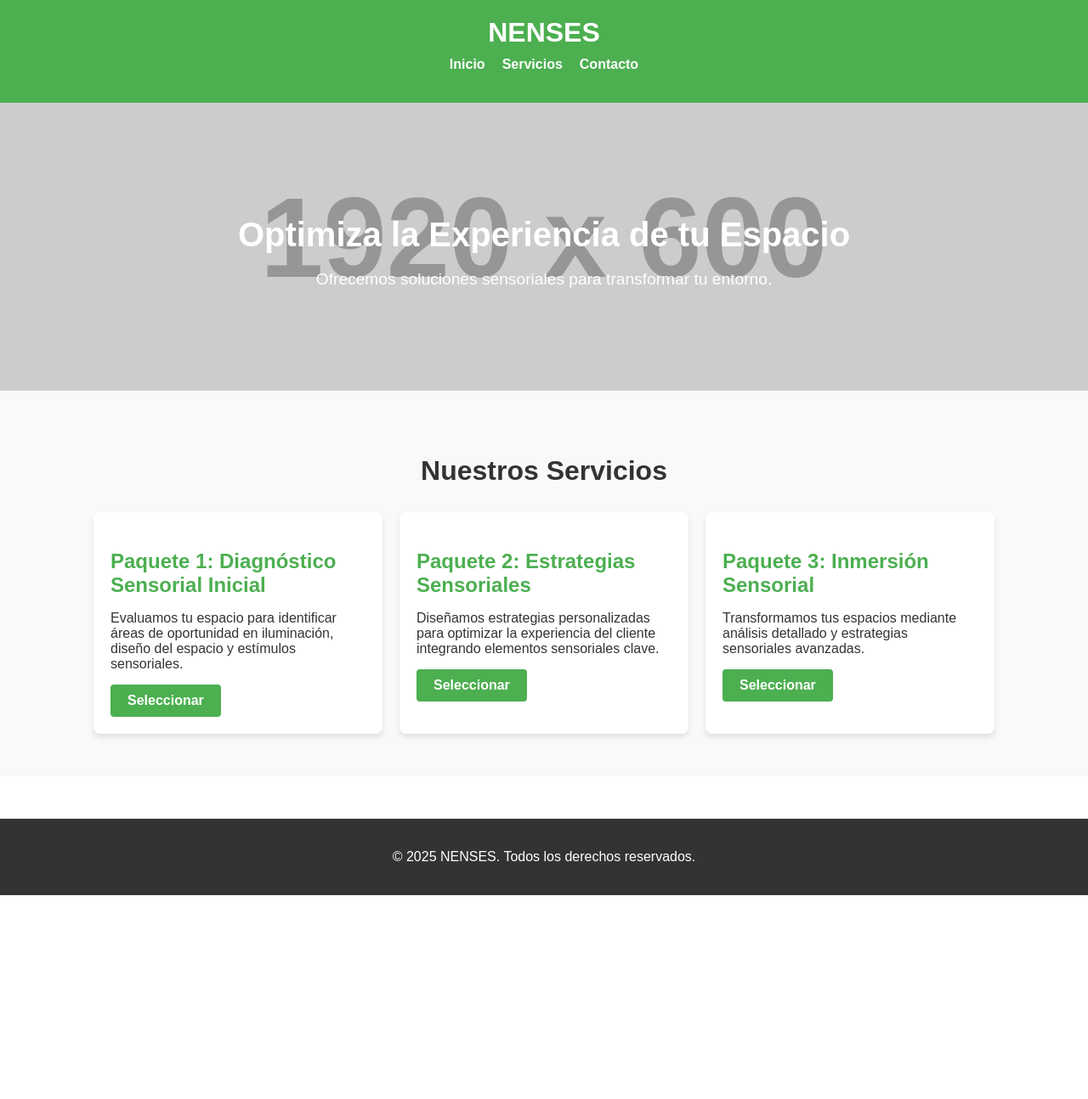
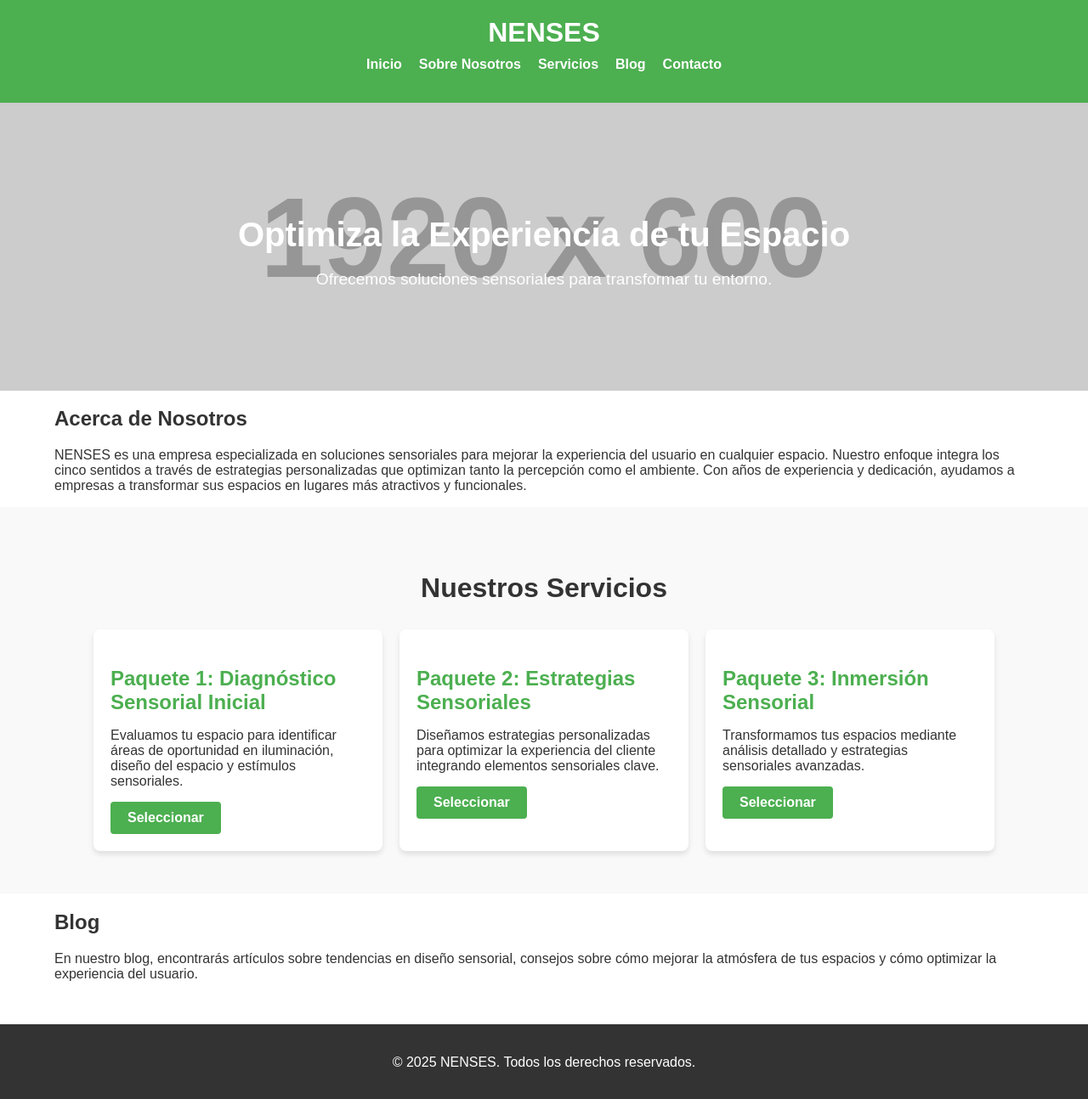
Before and after one commit to DianaCarballoF/NENSES, a plain HTML site: page index.html in a window 1280 px wide. Shown: the whole page at 85% size. Before the commit the page ends 1054 px from the top, so only its background shows below. Drawn offline with Linux system fonts and the light colour scheme; placeholder pictures from the web are drawn by us.

Commit message:
index.html

```diff
--- a/index.html
+++ b/index.html
@@ -1,6 +1,6 @@
 <!-- Archivo index.html -->
 <!DOCTYPE html>
-<html lang="en">
+<html lang="es">
 <head>
     <meta charset="UTF-8">
     <meta name="viewport" content="width=device-width, initial-scale=1.0">
@@ -14,7 +14,9 @@
             <nav>
                 <ul>
                     <li><a href="#inicio">Inicio</a></li>
+                    <li><a href="#sobre-nosotros">Sobre Nosotros</a></li>
                     <li><a href="#servicios">Servicios</a></li>
+                    <li><a href="#blog">Blog</a></li>
                     <li><a href="#contacto">Contacto</a></li>
                 </ul>
             </nav>
@@ -28,7 +30,15 @@
         </div>
     </section>
 
+    <section id="sobre-nosotros" class="about-section">
+        <div class="container">
+            <h2>Acerca de Nosotros</h2>
+            <p>NENSES es una empresa especializada en soluciones sensoriales para mejorar la experiencia del usuario en cualquier espacio. Nuestro enfoque integra los cinco sentidos a través de estrategias personalizadas que optimizan tanto la percepción como el ambiente. Con años de experiencia y dedicación, ayudamos a empresas a transformar sus espacios en lugares más atractivos y funcionales.</p>
+        </div>
+    </section>
+
     <section id="servicios" class="services-section">
+        <div class="container">
             <h2>Nuestros Servicios</h2>
             <div class="services-container">
                 <div class="service-card">
@@ -47,6 +57,15 @@
                     <a href="https://calendly.com/carballodianalaura/immersion-clone?month=2025-01" target="_blank" class="btn">Seleccionar</a>
                 </div>
             </div>
+        </div>
+    </section>
+
+    <section id="blog" class="blog-section">
+        <div class="container">
+            <h2>Blog</h2>
+            <p>En nuestro blog, encontrarás artículos sobre tendencias en diseño sensorial, consejos sobre cómo mejorar la atmósfera de tus espacios y cómo optimizar la experiencia del usuario.</p>
+            <!-- Aquí puedes agregar enlaces a artículos o blogs específicos -->
+        </div>
     </section>
 
     <footer id="contacto" class="footer">
```
Lines whose indentation alone changed are shown as unchanged.
